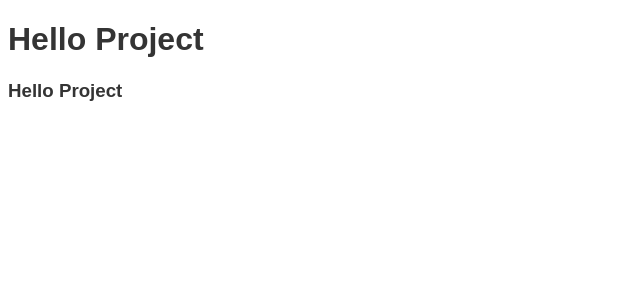
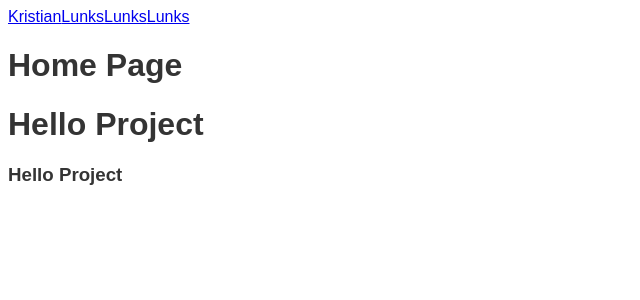
Before and after one commit to Kristian-kodehode/KodehodeFellesProsjekt, a React (Vite) app: page / in a window 1280 px wide. Shown: the top 300 px of the page, without its empty margins (0-640 px from the left). Built offline with nearby package versions, Linux system fonts and the light colour scheme.

Commit message:
started to add routes

```diff
--- a/src/App.jsx
+++ b/src/App.jsx
@@ -1,11 +1,27 @@
 import "./App.scss";
+import { Route, Routes } from "react-router-dom";
+import Layout from "./Routes/Layout";
+import Home from "./Routes/Home";
 
 function App() {
   return (
-    <>
-      <h1>Hello Project</h1>
-      <h3>Hello Project</h3>
-    </>
+    <div>
+      <Routes>
+        <Route
+          path="/"
+          element={<Layout />}
+        >
+          <Route
+            index
+            element={<Home />}
+          />
+        </Route>
+      </Routes>
+      <div>
+        <h1>Hello Project</h1>
+        <h3>Hello Project</h3>
+      </div>
+    </div>
   );
 }
 
--- /dev/null
+++ b/src/Routes/Home.jsx
@@ -0,0 +1,11 @@
+import React from "react";
+
+const Home = () => {
+  return (
+    <div>
+      <h1>Home Page</h1>
+    </div>
+  );
+};
+
+export default Home;
--- /dev/null
+++ b/src/Routes/KristianRoute.jsx
@@ -0,0 +1,12 @@
+import React from "react";
+
+const KristianRoute = () => {
+  return (
+    <div>
+      <h1>Kristian Route Page</h1>
+      <p>Dette er min tekst :)</p>
+    </div>
+  );
+};
+
+export default KristianRoute;
--- /dev/null
+++ b/src/Routes/Layout.jsx
@@ -0,0 +1,14 @@
+import React from "react";
+import { Outlet } from "react-router-dom";
+import NavBar from "./NavBar";
+
+const Layout = () => {
+  return (
+    <div>
+      <NavBar />
+      <Outlet />
+    </div>
+  );
+};
+
+export default Layout;
--- /dev/null
+++ b/src/Routes/NavBar.jsx
@@ -0,0 +1,16 @@
+import React from "react";
+import { Link } from "react-router-dom";
+import KristianRoute from "./KristianRoute";
+
+const NavBar = () => {
+  return (
+    <nav>
+      <Link to="/KristianRoute">Kristian</Link>
+      <Link>Lunks</Link>
+      <Link>Lunks</Link>
+      <Link>Lunks</Link>
+    </nav>
+  );
+};
+
+export default NavBar;
--- a/src/main.jsx
+++ b/src/main.jsx
@@ -1,10 +1,13 @@
 import React from "react";
 import ReactDOM from "react-dom/client";
+import { HashRouter } from "react-router-dom";
 import App from "./App.jsx";
 import "./index.scss";
 
 ReactDOM.createRoot(document.getElementById("root")).render(
   <React.StrictMode>
-    <App />
+    <HashRouter>
+      <App />
+    </HashRouter>
   </React.StrictMode>
 );
```
